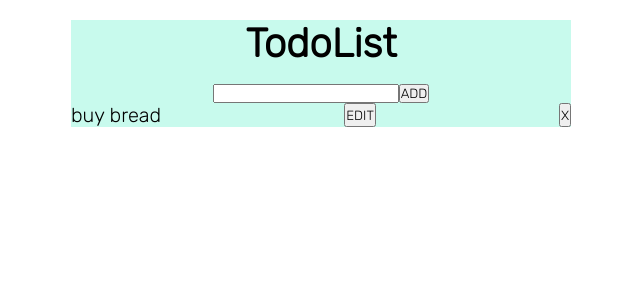
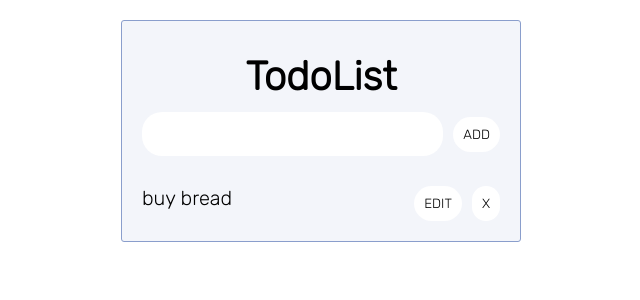
Before and after one commit to magdakok/React-Course-TodoList, a React (Create React App) app: page / in a window 1280 px wide. Shown: the top 300 px of the page, without its empty margins (319-959 px from the left). Built offline with nearby package versions, Linux system fonts and the light colour scheme.

Commit message:
add style to all components

```diff
--- a/src/TodoForm.js
+++ b/src/TodoForm.js
@@ -23,7 +23,7 @@ class TodoForm extends Component {
     render(){
         return (
             <div className="TodoForm">
-                <form className="Todo__form" onSubmit={this.handleSubmit}>
+                <form className="TodoForm__form" onSubmit={this.handleSubmit}>
                     <input name="todo" value={this.state.todo} onChange={this.handleChange} />
                     <button>ADD</button>
                 </form>
--- a/src/style/base/_base.scss
+++ b/src/style/base/_base.scss
@@ -20,3 +20,13 @@ body {
 ul {
     list-style: none;
 }
+
+button {
+    background-color: white;
+    border: none;
+    border-radius: 2rem;
+    align-self: center;
+    margin-left: 1rem;
+    padding: 1rem;
+    cursor: pointer;
+}
--- a/src/style/base/_variables.scss
+++ b/src/style/base/_variables.scss
@@ -0,0 +1,3 @@
+//////////////// COLORS
+$color-gray:  grey;
+$color-primary: rgb(138, 158, 204);
--- a/src/style/components/_Todo.scss
+++ b/src/style/components/_Todo.scss
@@ -1,13 +1,18 @@
 .Todo {
     display: flex;
     justify-content: space-between;
+    align-content: center;
+    margin-top: 1rem;
 }
 
 .Todo__text {
     cursor: pointer;
+    text-align: left;
+    word-break: break-all;
+    margin-right: auto;
 }
 
 .Todo__text-done {
     text-decoration: line-through;
-    color: grey;
+    color: $color-gray;
 }
--- a/src/style/components/_TodoForm.scss
+++ b/src/style/components/_TodoForm.scss
@@ -0,0 +1,16 @@
+.TodoForm__form {
+    display: flex;
+    justify-content: space-between;
+    margin-bottom: 3rem;
+}
+
+
+input {
+    background-color: white;
+    border: none;
+    border-radius: 2rem;
+    padding: 1rem;
+    font-family: inherit;
+    font-size: inherit;
+    width: 100%;
+}
--- a/src/style/components/_TodoList.scss
+++ b/src/style/components/_TodoList.scss
@@ -1,5 +1,8 @@
 .TodoList {
     margin: 2rem auto;
-    width: 500px;
-    background-color: rgb(200, 250, 237);
+    max-width: 400px;
+    background-color: rgba($color-primary, 0.1);
+    border: 1px solid $color-primary;
+    border-radius: 3px;
+    padding: 2rem;
 }
```
